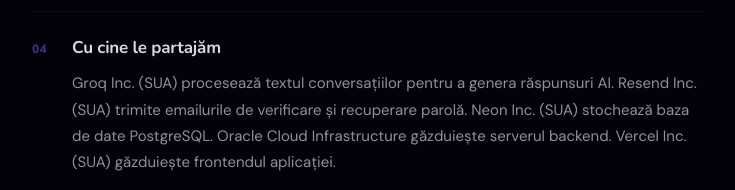
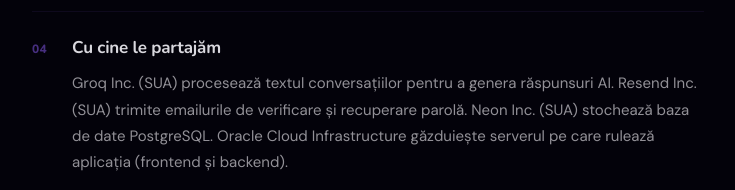
Before and after one commit to Ioxut/soulside, a Next.js app in the folder frontend/: page /confidentialitate in a window 1280 px wide. Shown: the part 746-936 px from the top of the page, without its empty margins (272-1007 px from the left). Built offline with nearby package versions, Linux system fonts and the light colour scheme.

Commit message:
Fix hosting info in privacy policy: frontend runs on the Oracle server, not Vercel
a

```diff
--- a/frontend/app/confidentialitate/page.tsx
+++ b/frontend/app/confidentialitate/page.tsx
@@ -29,7 +29,7 @@ const SECTIONS = [
   {
     title: "Cu cine le partajăm",
     content: [
-      "Groq Inc. (SUA) procesează textul conversațiilor pentru a genera răspunsuri AI. Resend Inc. (SUA) trimite emailurile de verificare și recuperare parolă. Neon Inc. (SUA) stochează baza de date PostgreSQL. Oracle Cloud Infrastructure găzduiește serverul backend. Vercel Inc. (SUA) găzduiește frontendul aplicației.",
+      "Groq Inc. (SUA) procesează textul conversațiilor pentru a genera răspunsuri AI. Resend Inc. (SUA) trimite emailurile de verificare și recuperare parolă. Neon Inc. (SUA) stochează baza de date PostgreSQL. Oracle Cloud Infrastructure găzduiește serverul pe care rulează aplicația (frontend și backend).",
       "Transferurile către companii din SUA au loc pe baza Clauzelor Contractuale Standard aprobate de Comisia Europeană. Nu vindem datele tale.",
     ],
   },
```
